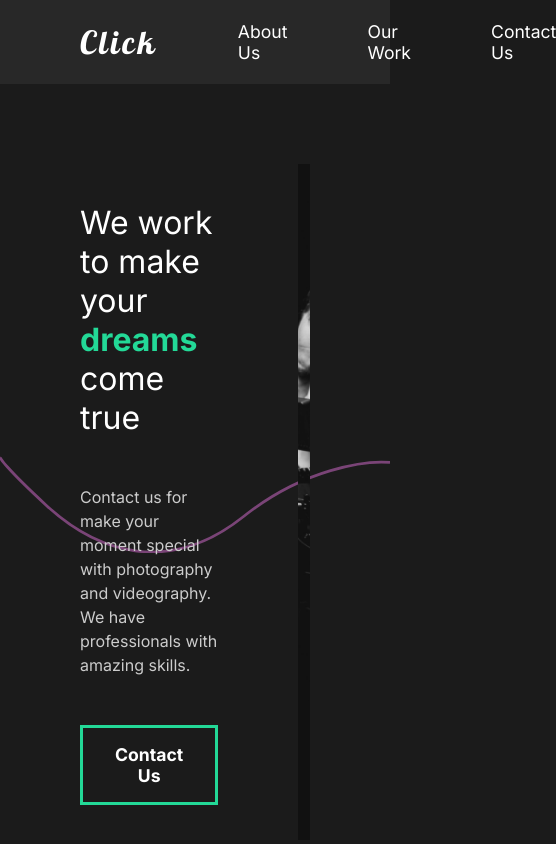
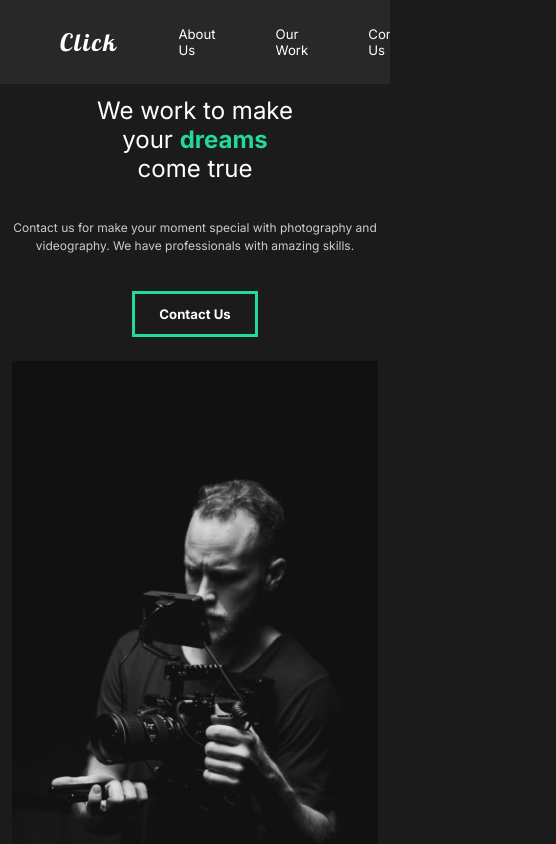
Before and after one commit to ParthPatel133/react-portfolio-project, a React (Create React App) app: page / in a window 390 px wide. Shown: the top 844 px of the page, 556 px wide, since content can reach past the window. Built offline with nearby package versions, Linux system fonts and the light colour scheme.

Commit message:
responsive

```diff
--- a/package.json
+++ b/package.json
@@ -10,6 +10,7 @@
     "react": "^17.0.1",
     "react-dom": "^17.0.1",
     "react-intersection-observer": "^8.31.0",
+    "react-responsive": "^8.2.0",
     "react-router-dom": "^5.2.0",
     "react-scripts": "4.0.1",
     "styled-components": "^5.2.1",
--- a/src/components/AboutSection.js
+++ b/src/components/AboutSection.js
@@ -1,5 +1,6 @@
 import home1 from '../img/home1.png';
-import styled from 'styled-components';
+import MediaQuery from 'react-responsive';
+
 import {
   StyledAbout,
   StyledDescription,
@@ -37,7 +38,9 @@ const AboutSection = () => {
       <StyledImage>
         <motion.img src={home1} alt='camera man' variants={photoAnimation} />
       </StyledImage>
-      <Wave />
+      <MediaQuery minDeviceWidth={900}>
+        <Wave />
+      </MediaQuery>
     </StyledAbout>
   );
 };
--- a/src/components/GlobalStyle.js
+++ b/src/components/GlobalStyle.js
@@ -8,11 +8,18 @@ const GlobalStyle = createGlobalStyle`
     box-sizing: border-box
 }
 
+html{
+    @media (max-width: 1200px){
+        font-size: 75%;
+        overflow-x: hidden;
+
+    }
+}
+
 body{
     background: #1b1b1b;
     font-family: 'Inter', sans-serif;
     overflow-x: hidden;
-
 }
 button{
     font-weight: bold;
--- a/src/components/ScrollTop.js
+++ b/src/components/ScrollTop.js
@@ -8,7 +8,6 @@ const ScrollTop = () => {
       top: 0,
       left: 0,
     });
-    console.log(window);
   }, [pathname]);
 
   return null;
--- a/src/components/Wave.js
+++ b/src/components/Wave.js
@@ -25,6 +25,9 @@ const StyledWaveSvg = styled.svg`
   position: absolute;
   left: 0;
   z-index: 1;
+  @media (max-width: 900px) {
+    top: 15%;
+  }
 `;
 
 export default Wave;
--- a/src/pages/AboutUs.js
+++ b/src/pages/AboutUs.js
@@ -3,7 +3,7 @@ import FaqSection from '../components/FaqSection';
 import ServicesSection from '../components/ServicesSection';
 
 //animation
-import {motion} from 'framer-motion';
+import {motion, VisibilityAction} from 'framer-motion';
 import {pageAnimation} from '../animation';
 import ScrollTop from '../components/ScrollTop';
 
--- a/src/styles.js
+++ b/src/styles.js
@@ -8,6 +8,13 @@ export const StyledAbout = styled(motion.div)`
   justify-content: space-between;
   padding: 5rem 5rem;
   color: white;
+  @media (max-width: 900px) {
+    /* display: block; */
+    flex-direction: column;
+    text-align: center;
+    padding: 1rem;
+    /* justify-content: center; */
+  }
 `;
 
 export const StyledDescription = styled.div`
@@ -16,6 +23,12 @@ export const StyledDescription = styled.div`
   z-index: 2;
   h2 {
     font-weight: lighter;
+  }
+  @media (max-width: 900px) {
+    padding: 0;
+    button {
+      margin: 0 0 2rem 0;
+    }
   }
 `;
 
```
Also changed, not shown: 2 other files (tests, documents, lock files or other folders).
